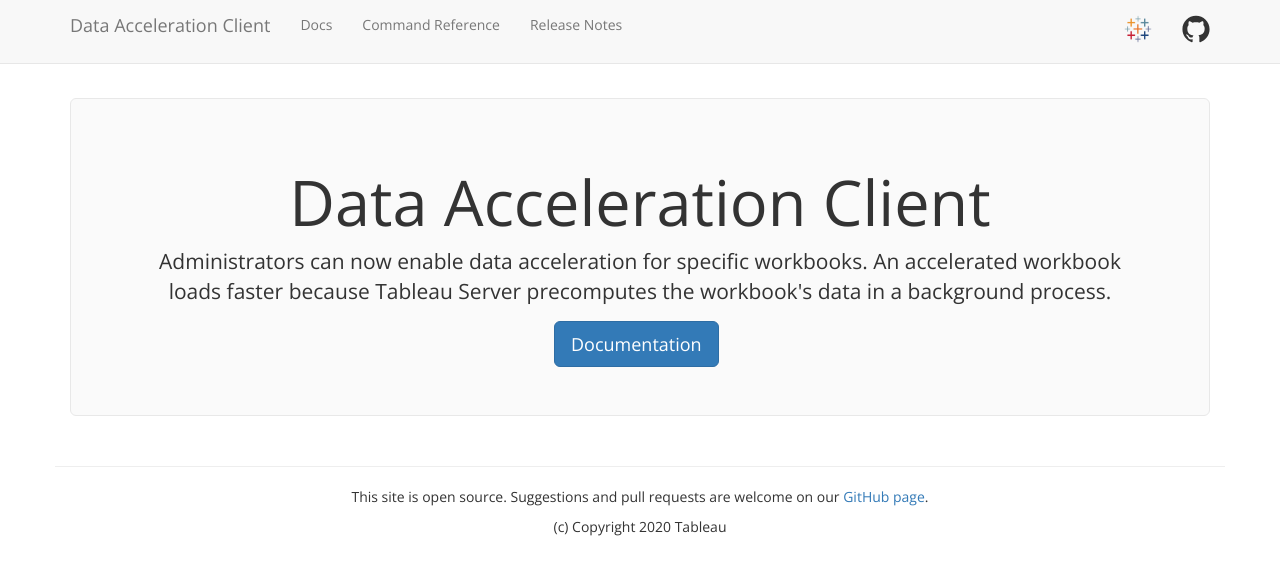
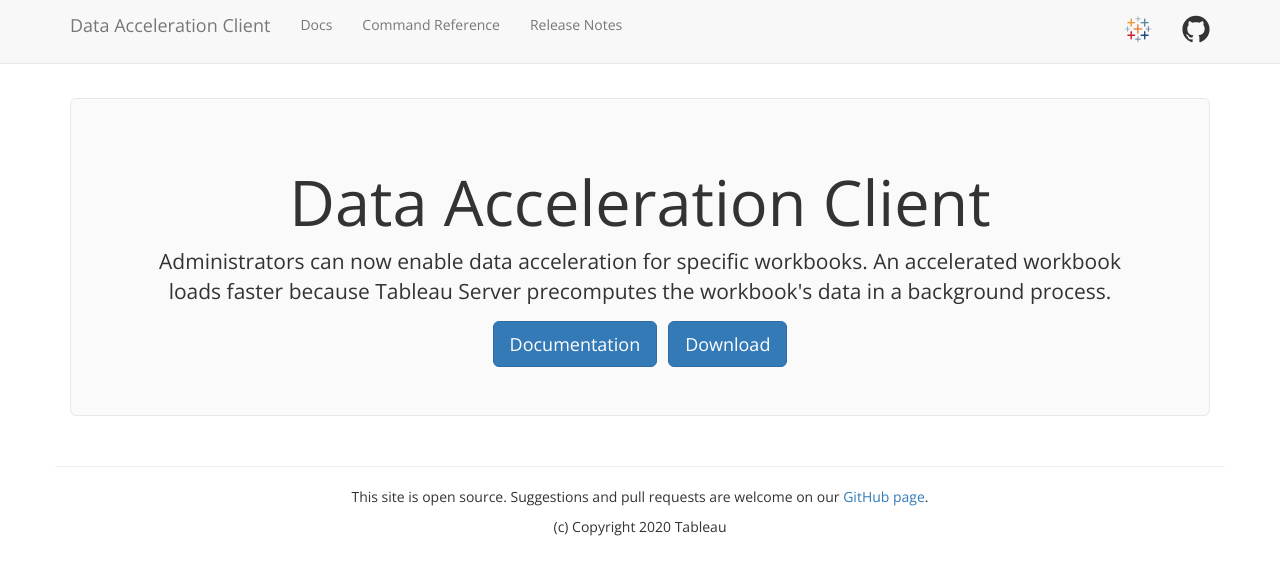
Before and after one commit to tableau/tableau-data-acceleration-client, a Jekyll site: the page built from index.html, in a window 1280 px wide. Shown: the top 575 px of the page. Built offline with Jekyll 4.4.1, drawn with Linux system fonts in a browser that asks for light colours; nearby versions of some CDN libraries.

Commit message:
add download button

```diff
--- a/index.html
+++ b/index.html
@@ -7,5 +7,5 @@
     <h1>Data Acceleration Client</h1>
     <p>Administrators can now enable data acceleration for specific workbooks. An accelerated workbook loads faster because Tableau Server precomputes the workbook's data in a background process.</p>
     <a class="btn btn-primary btn-lg" href="{{ site.baseurl }}/docs/da_intro.html" role="button">Documentation</a>&nbsp;&nbsp;
-<!--   <a class="btn btn-primary btn-lg" href="https://github.com/tableau/tableau-data-acceleration-client/archive/master.zip" role="button">Download</a>
---></header>
+    <a class="btn btn-primary btn-lg" href="https://github.com/tableau/tableau-data-acceleration-client/releases" role="button">Download</a>
+</header>
```
